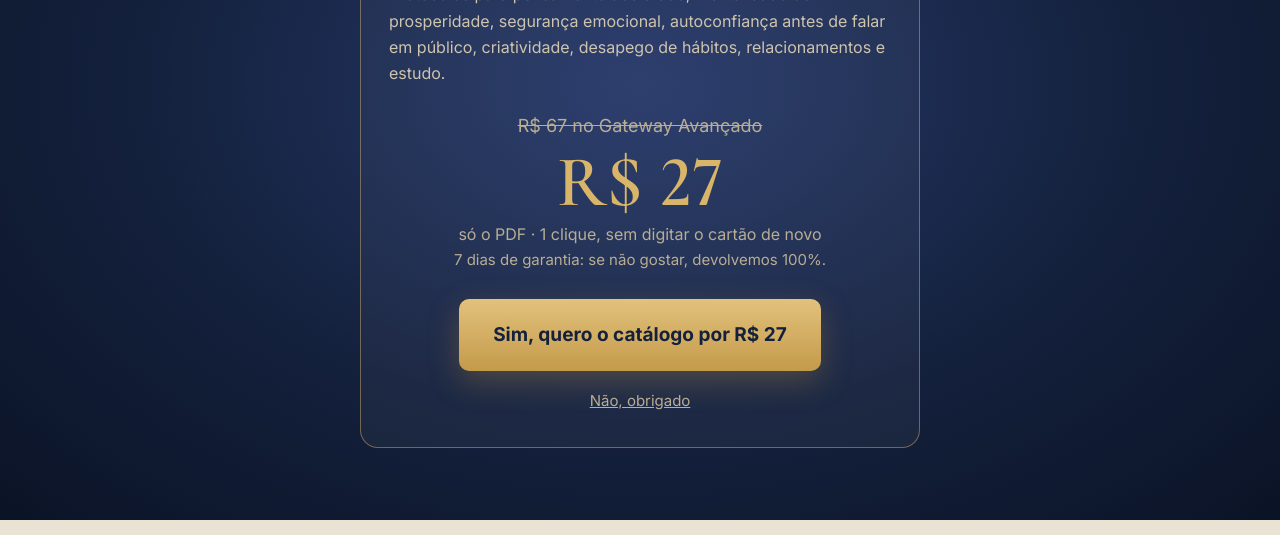
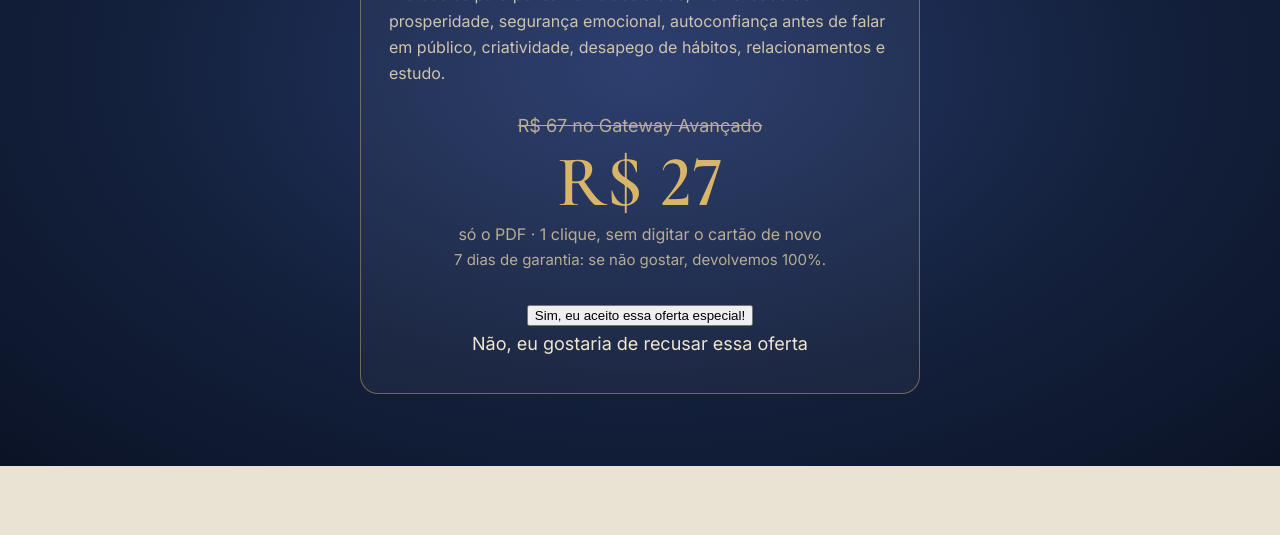
Before and after one commit to neosamdez/protocolo-gateway-vendas, a plain HTML site: page downsell.html in a window 1280 px wide. Shown: the part 558-1093 px from the top of the page. Drawn offline with nearby package versions, Linux system fonts and the light colour scheme.

Commit message:
Configura botão de 1 clique do downsell (Catálogo Expandido)
Co-Authored-By: Claude Haiku 5.5 <noreply@anthropic.com>

```diff
--- a/downsell.html
+++ b/downsell.html
@@ -152,9 +152,10 @@ footer a{color:#b9ad93}
         <p style="font-size:15px;color:#b9ad93">7 dias de garantia: se não gostar, devolvemos 100%.</p>
       </div>
       <div class="botoes">
-        <!-- KIWIFY DOWNSELL: colar aqui o código de 1 clique do Catálogo Expandido gerado na Kiwify. Apagar os dois links de exemplo abaixo. -->
-        <a class="btn" href="[ACEITAR DOWNSELL]">Sim, quero o catálogo por R$ 27</a>
-        <a class="recusar" href="[RECUSAR DOWNSELL]">Não, obrigado</a>
+        <div id="kiwify-upsell-GdUDxcN" data-upsell-url="" data-downsell-url="" style="--kiwify-upsell-accept-bg:#2563eb;--kiwify-upsell-accept-color:#FFFFFF">
+          <button id="kiwify-upsell-trigger-GdUDxcN">Sim, eu aceito essa oferta especial!</button>
+          <div id="kiwify-upsell-cancel-trigger-GdUDxcN">Não, eu gostaria de recusar essa oferta</div>
+        </div><script src="https://snippets.kiwify.com/upsell-v2/upsell.min.js"></script>
       </div>
     </div>
   </div>
```
